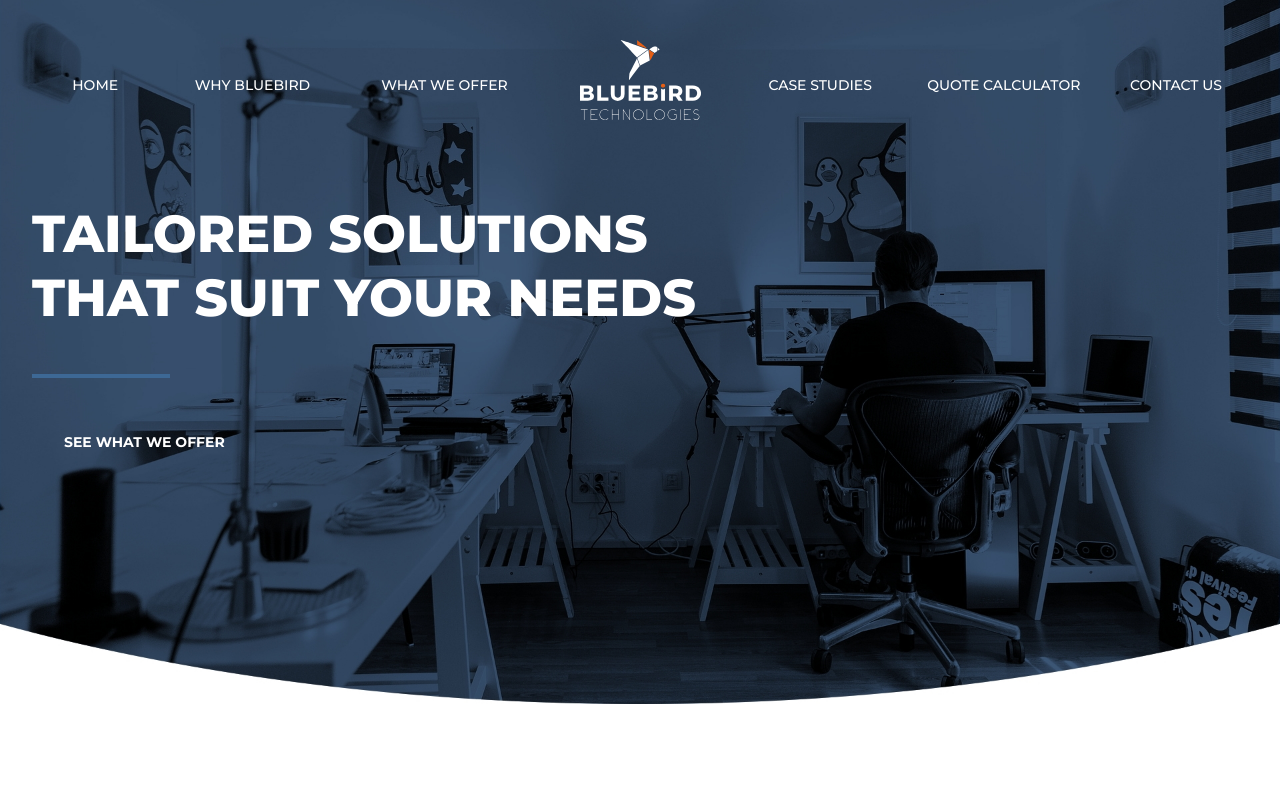
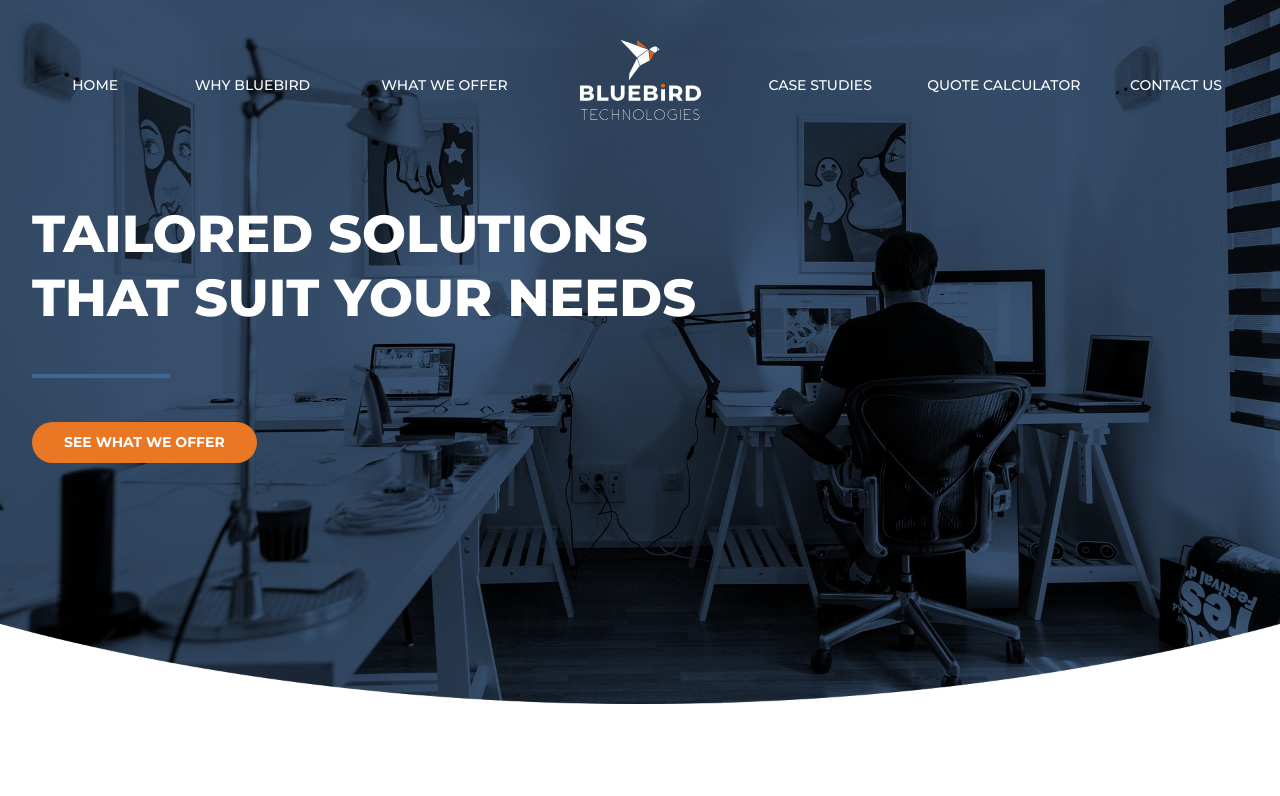
Before and after one commit to bluebird-technologies/bluebird_tech_OLD, a Next.js app: page / in a window 1280 px wide. Shown: the top 796 px of the page. Built offline with nearby package versions, Linux system fonts and the light colour scheme.

Commit message:
Button restored to original state without backgroundcolor and textcolor props

```diff
--- a/components/Button.tsx
+++ b/components/Button.tsx
@@ -1,21 +1,9 @@
-export function Button({
-  children,
-  className,
-  backgroundColor,
-  textColor,
-}: {
-  children: React.ReactNode;
-  className?: string;
-  backgroundColor?: string;
-  textColor?: string;
-}) {
-  const background = backgroundColor ?? 'highlight';
-  const text = textColor ?? 'white';
+export function Button({ children, className }: { children: React.ReactNode; className?: string }) {
   return (
     <button
       className={`${
         className || ''
-      } bg-${background} inline-flex rounded-full text-${text} font-bold uppercase
+      } bg-highlight inline-flex rounded-full text-white font-bold uppercase
       text-[14px] leading-[17px] px-8 py-3  whitespace-nowrap
       hover:bg-gradient-to-t from-[#f6c4a1] to-[#e97724] transition-all hover:duration-1000 ease-in-out
       `}
```
